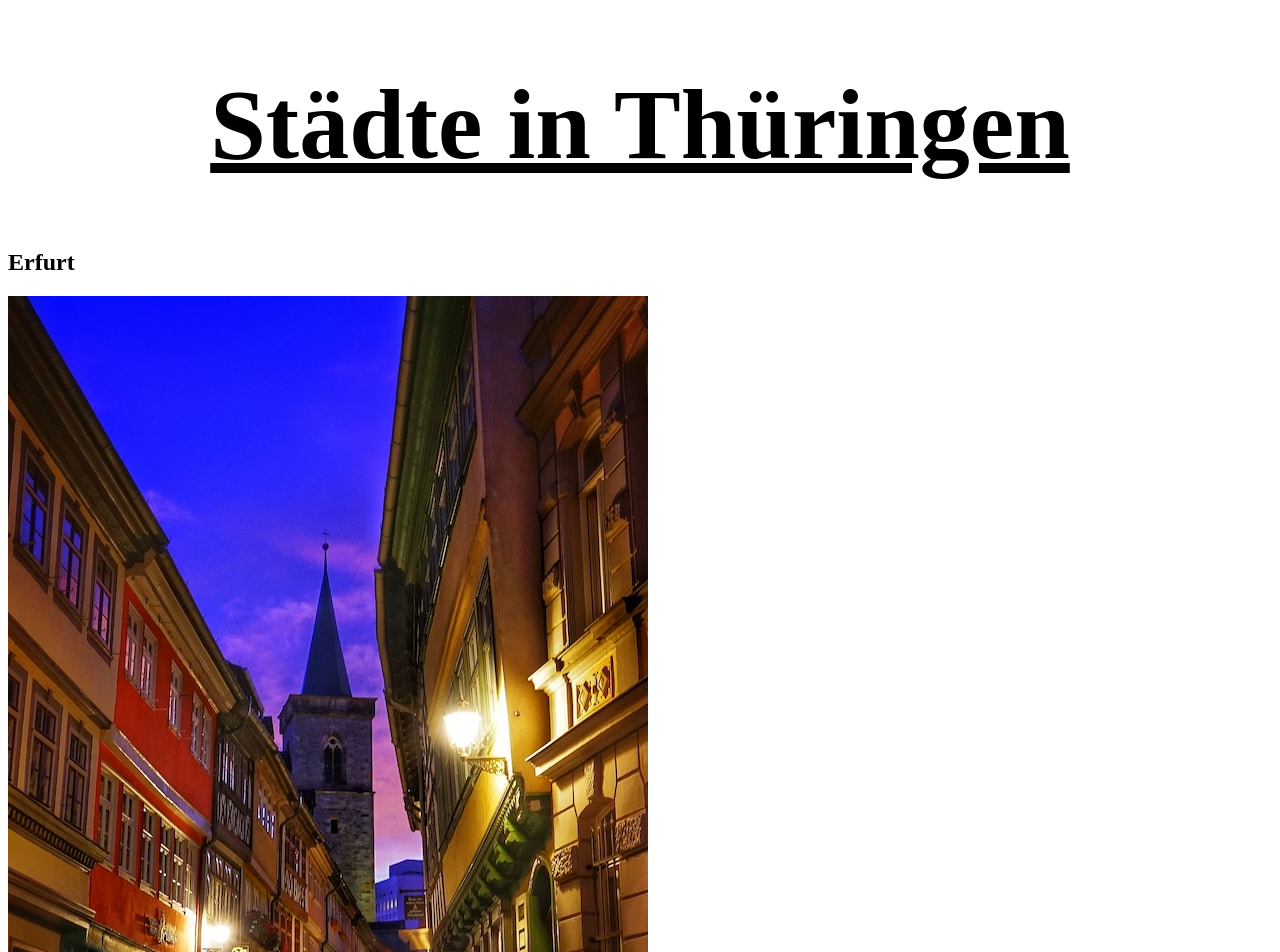
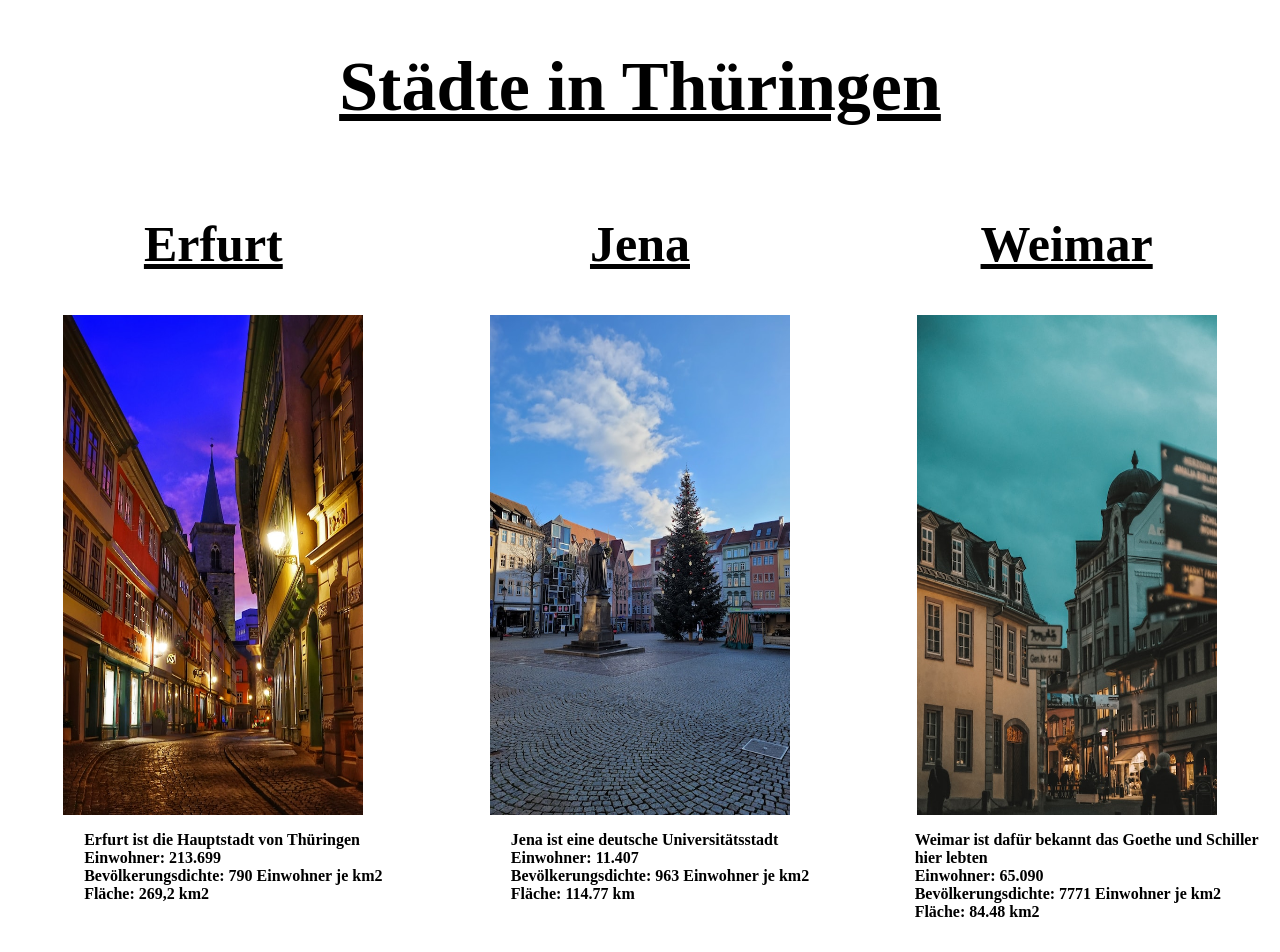
Before and after one commit to AxelH97/Stadte-in-Thueringen, a plain HTML site: page index.html in a window 1280 px wide. Shown: the top 952 px of the page. Drawn offline with Linux system fonts and the light colour scheme.

Commit message:
seite-1 css bearbeitet

```diff
--- a/index.html
+++ b/index.html
@@ -9,23 +9,43 @@
   <body>
     <h1>Städte in Thüringen</h1>
 
-    <h2>Erfurt</h2>
-    <img src="./bilder/robert-anasch-nxAXwT4bqWU-unsplash.jpg" alt="Altstadt" />
-    <p>Erfurt ist die Hauptstadt von Thüringen</p>
-    <p>Einwohner: 213.699</p>
-    <p>Bevölkerungsdichte: 790 Einwohner je km2</p>
-    <p>Fläche: 269,2 km2</p>
-    <h2>Jena</h2>
-    <img src="./bilder/nathan-cima-8J8MqhB8Voc-unsplash.jpg" alt="Marktplatz" />
-    <p>Jena ist eine deutsche Universitätsstadt</p>
-    <p>Einwohner: 11.407</p>
-    <p>Bevölkerungsdichte: 963 Einwohner je km2</p>
-    <p>Fläche: 114.77 km2</p>
-    <h2>Weimar</h2>
-    <img src="./bilder/nhi-dam-iO_KmrsYQhs-unsplash.jpg" alt="Innenstadt" />
-    <p>Weimar ist dafür bekannt das Goethe und Schiller hier lebten</p>
-    <p>Einwohner: 65.090</p>
-    <p>Bevölkerungsdichte: 7771 Einwohner je km2</p>
-    <p>Fläche: 84.48 km2</p>
+    <section class="seite-1">
+      <section class="erfurt">
+        <h2>Erfurt</h2>
+        <img
+          src="./bilder/robert-anasch-nxAXwT4bqWU-unsplash.jpg"
+          alt="Altstadt"
+        />
+        <ul>
+          <li>Erfurt ist die Hauptstadt von Thüringen</li>
+          <li>Einwohner: 213.699</li>
+          <li>Bevölkerungsdichte: 790 Einwohner je km2</li>
+          <li>Fläche: 269,2 km2</li>
+        </ul>
+      </section>
+      <section class="jena">
+        <h2>Jena</h2>
+        <img
+          src="./bilder/nathan-cima-8J8MqhB8Voc-unsplash.jpg"
+          alt="Marktplatz"
+        />
+        <ul>
+          <li>Jena ist eine deutsche Universitätsstadt</li>
+          <li>Einwohner: 11.407</li>
+          <li>Bevölkerungsdichte: 963 Einwohner je km2</li>
+          <li>Fläche: 114.77 km</li>
+        </ul>
+      </section>
+      <section class="weimar">
+        <h2>Weimar</h2>
+        <img src="./bilder/nhi-dam-iO_KmrsYQhs-unsplash.jpg" alt="Innenstadt" />
+        <ul>
+          <li>Weimar ist dafür bekannt das Goethe und Schiller hier lebten</li>
+          <li>Einwohner: 65.090</li>
+          <li>Bevölkerungsdichte: 7771 Einwohner je km2</li>
+          <li>Fläche: 84.48 km2</li>
+        </ul>
+      </section>
+    </section>
   </body>
 </html>
--- a/style.css
+++ b/style.css
@@ -1,6 +1,40 @@
-
+body{
+    margin: 0;
+    padding: 0;
+}
+.seite-1 {
+    display: flex;
+    justify-content: space-around;
+}
 h1{
-    font-size: 100px;
+    font-size: 70px;
     text-align: center;
     text-decoration: underline;
+
 }
+
+h2{
+    font-size: 50px;
+    text-decoration: underline;
+    text-align: center;
+}
+
+img{
+    width: 300px;
+    height: 500px;
+
+
+
+}
+
+ul{
+    list-style-type: none;
+    font-weight: bold;
+}
+
+.erfurt, .jena, .weimar{
+    width: 30vw;
+    display: flex;
+    flex-direction: column;
+   align-items: center;
+    }
```
